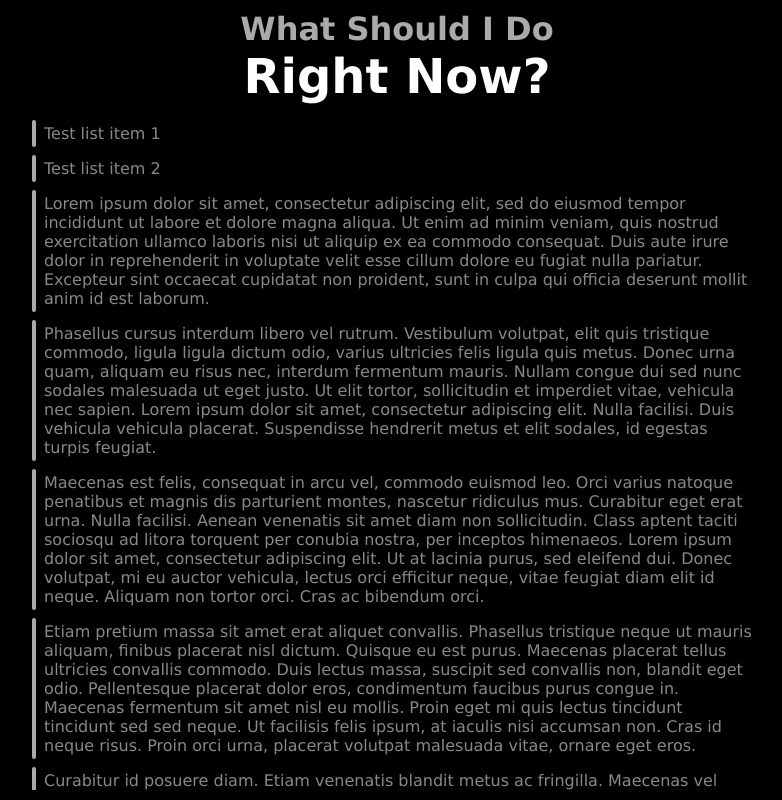
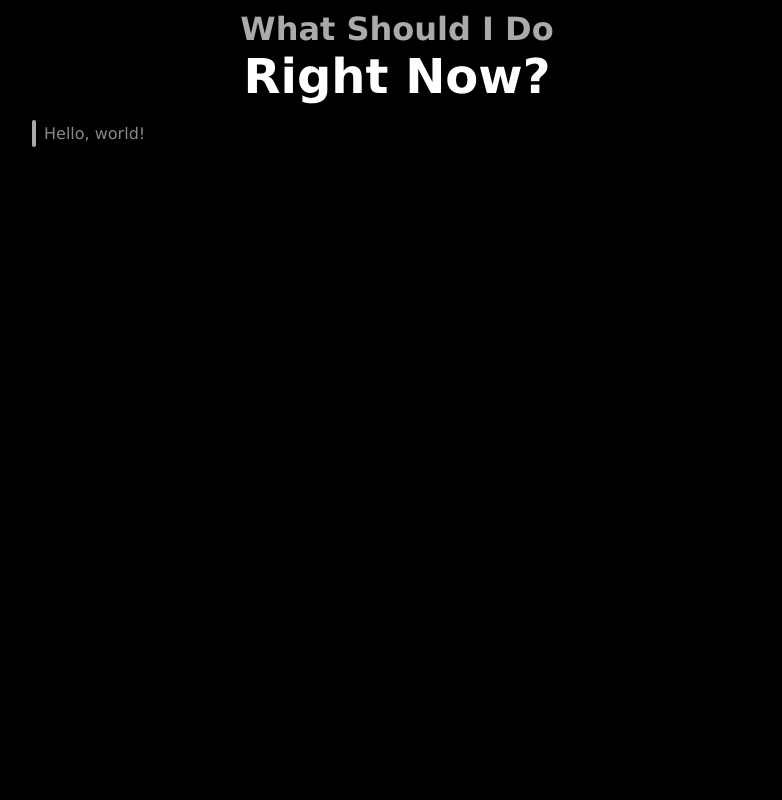
Before and after one commit to rnxden/rightnow-web, a React (Vite) app: page / in a window 1280 px wide. Shown: the whole page, without its empty margins (243-1025 px from the left). Built offline with nearby package versions, Linux system fonts and the light colour scheme.

Commit message:
feat: create list items programmatically

```diff
--- a/src/App.jsx
+++ b/src/App.jsx
@@ -1,6 +1,9 @@
+import { useState } from 'react'
 import './App.css'
 
 function App() {
+  let [todos, setTodos] = useState(['Hello, world!'])
+
   return (
     <>
       <div className='container'>
@@ -10,58 +13,9 @@ function App() {
             <h1>Right Now?</h1>
           </div>
           <div className='list'>
-            <div className='list-item'>Test list item 1</div>
-            <div className='list-item'>Test list item 2</div>
-            <div className='list-item'>
-              Lorem ipsum dolor sit amet, consectetur adipiscing elit, sed do eiusmod tempor incididunt ut labore et
-              dolore magna aliqua. Ut enim ad minim veniam, quis nostrud exercitation ullamco laboris nisi ut aliquip ex
-              ea commodo consequat. Duis aute irure dolor in reprehenderit in voluptate velit esse cillum dolore eu
-              fugiat nulla pariatur. Excepteur sint occaecat cupidatat non proident, sunt in culpa qui officia deserunt
-              mollit anim id est laborum.
-            </div>
-            <div className='list-item'>
-              Phasellus cursus interdum libero vel rutrum. Vestibulum volutpat, elit quis tristique commodo, ligula
-              ligula dictum odio, varius ultricies felis ligula quis metus. Donec urna quam, aliquam eu risus nec,
-              interdum fermentum mauris. Nullam congue dui sed nunc sodales malesuada ut eget justo. Ut elit tortor,
-              sollicitudin et imperdiet vitae, vehicula nec sapien. Lorem ipsum dolor sit amet, consectetur adipiscing
-              elit. Nulla facilisi. Duis vehicula vehicula placerat. Suspendisse hendrerit metus et elit sodales, id
-              egestas turpis feugiat.
-            </div>
-            <div className='list-item'>
-              Maecenas est felis, consequat in arcu vel, commodo euismod leo. Orci varius natoque penatibus et magnis
-              dis parturient montes, nascetur ridiculus mus. Curabitur eget erat urna. Nulla facilisi. Aenean venenatis
-              sit amet diam non sollicitudin. Class aptent taciti sociosqu ad litora torquent per conubia nostra, per
-              inceptos himenaeos. Lorem ipsum dolor sit amet, consectetur adipiscing elit. Ut at lacinia purus, sed
-              eleifend dui. Donec volutpat, mi eu auctor vehicula, lectus orci efficitur neque, vitae feugiat diam elit
-              id neque. Aliquam non tortor orci. Cras ac bibendum orci.
-            </div>
-            <div className='list-item'>
-              Etiam pretium massa sit amet erat aliquet convallis. Phasellus tristique neque ut mauris aliquam, finibus
-              placerat nisl dictum. Quisque eu est purus. Maecenas placerat tellus ultricies convallis commodo. Duis
-              lectus massa, suscipit sed convallis non, blandit eget odio. Pellentesque placerat dolor eros, condimentum
-              faucibus purus congue in. Maecenas fermentum sit amet nisl eu mollis. Proin eget mi quis lectus tincidunt
-              tincidunt sed sed neque. Ut facilisis felis ipsum, at iaculis nisi accumsan non. Cras id neque risus.
-              Proin orci urna, placerat volutpat malesuada vitae, ornare eget eros.
-            </div>
-            <div className='list-item'>
-              Curabitur id posuere diam. Etiam venenatis blandit metus ac fringilla. Maecenas vel luctus lorem. Nunc
-              accumsan arcu diam, sed laoreet ligula pulvinar posuere. Ut congue augue sed purus pharetra cursus. Ut id
-              lobortis arcu. Donec efficitur ex vitae purus porta, in vulputate arcu malesuada. Morbi cursus vestibulum
-              orci eu volutpat. Mauris vulputate nisi at turpis vestibulum dapibus. Vestibulum et neque ut magna feugiat
-              viverra eget sed est. Pellentesque habitant morbi tristique senectus et netus et malesuada fames ac turpis
-              egestas. Praesent fringilla dignissim diam, in accumsan orci facilisis eu. Proin bibendum nulla at massa
-              sagittis, in porttitor turpis blandit. Curabitur posuere, nunc quis pretium laoreet, erat lectus egestas
-              lectus, sed venenatis eros neque vitae purus.
-            </div>
-            <div className='list-item'>
-              Aliquam ac nibh non nisi interdum rutrum eget non ligula. Nunc consequat sit amet nibh sed pharetra. Cras
-              ultricies enim vitae libero finibus ullamcorper. Nulla velit ligula, feugiat eget ante a, tincidunt rutrum
-              enim. Ut in turpis est. Aenean ipsum mi, efficitur vel cursus quis, posuere vitae dui. Proin vitae nunc
-              eleifend, rhoncus arcu in, luctus mauris. Nullam ac blandit urna. Aenean facilisis mauris ut velit porta
-              cursus. Aenean malesuada congue neque eu tempus. Nullam faucibus condimentum leo, sed blandit velit
-              posuere eu. Etiam ut arcu diam. Pellentesque dignissim cursus odio eu hendrerit. Curabitur vehicula dui
-              ipsum, vitae pretium quam pellentesque eget. Aliquam erat volutpat.
-            </div>
+            {todos.map((todo) => (
+              <div className='list-item'>{todo}</div>
+            ))}
           </div>
         </div>
       </div>
```
